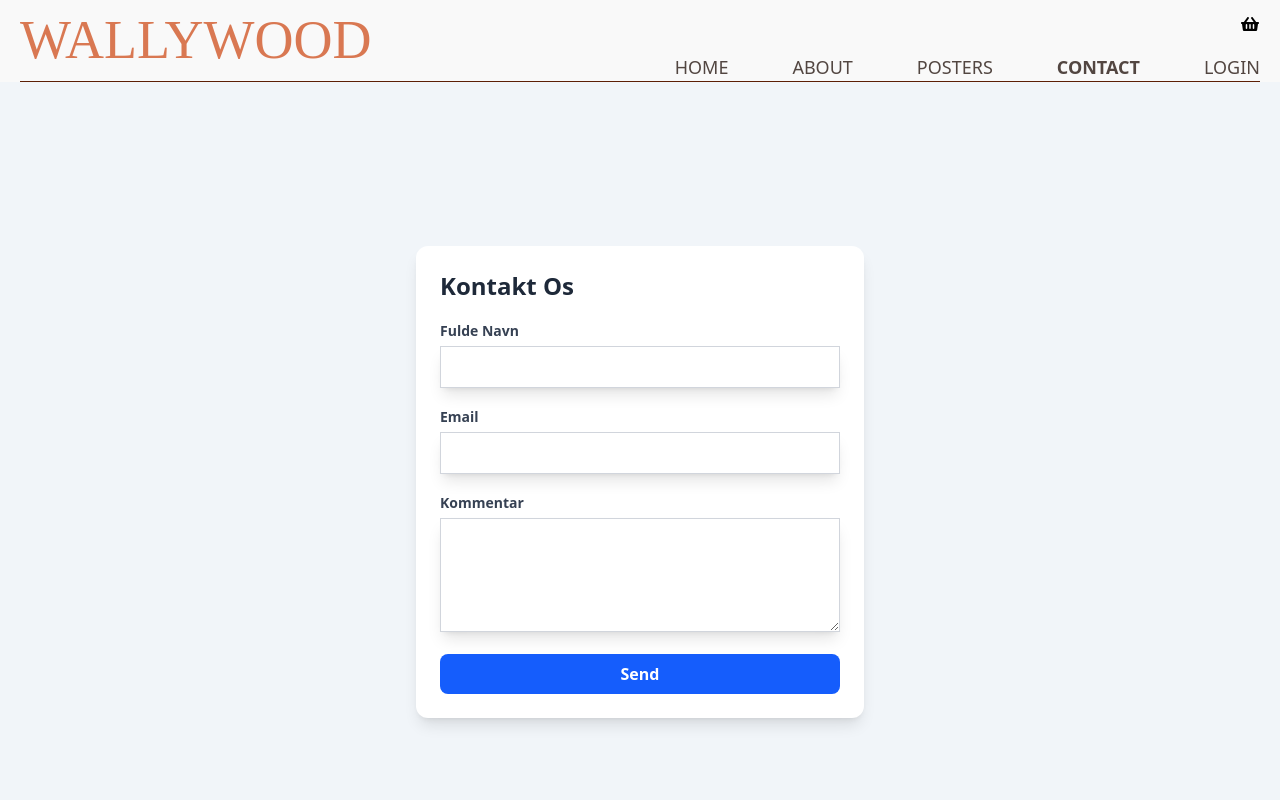
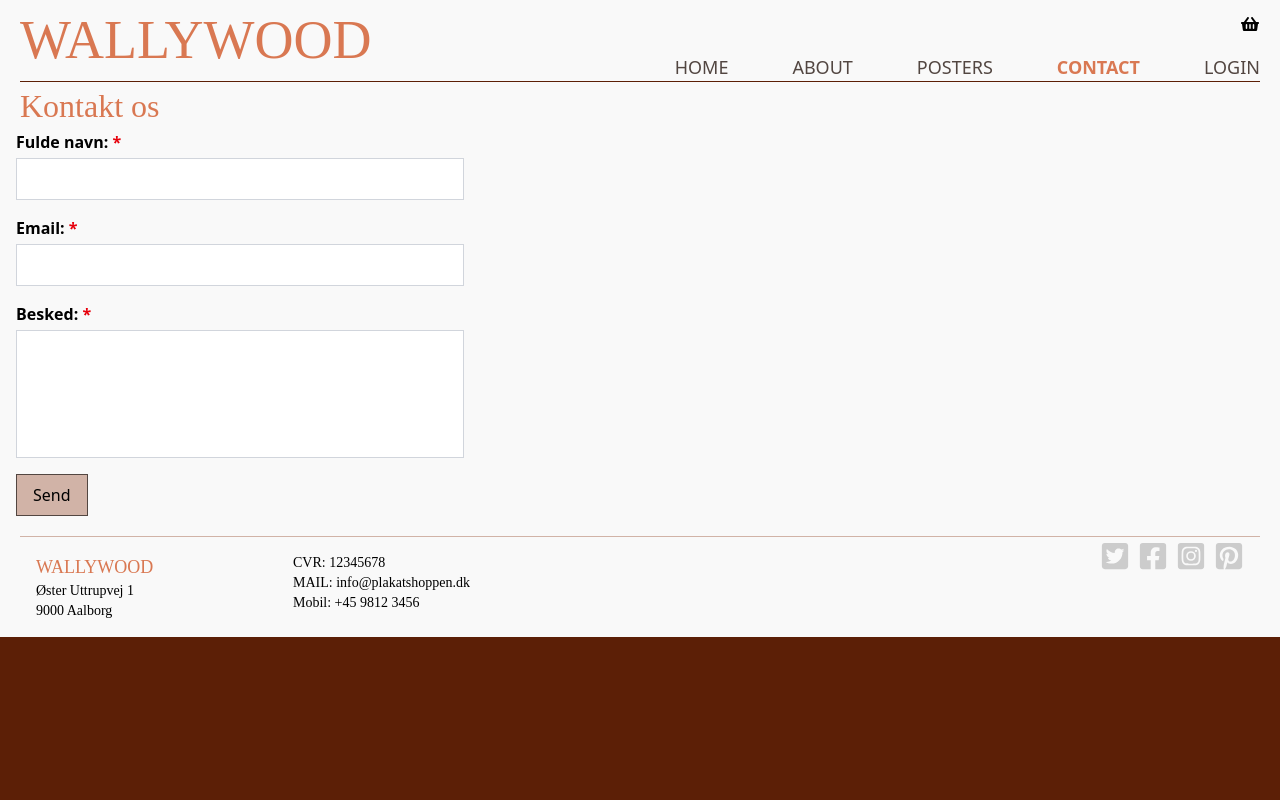
Before and after one commit to BeastTheNinja/WollyWood_DB_TSX, a React (Vite) app in the folder frontend/: page /contact in a window 1280 px wide. Shown: the top 800 px of the page. Built offline with nearby package versions, Linux system fonts and the light colour scheme.

Commit message:
reorganizing my data into smaller components

```diff
--- a/frontend/src/Layout/Layout.tsx
+++ b/frontend/src/Layout/Layout.tsx
@@ -5,7 +5,7 @@ import { Footer } from "../components/Footer/Footer"
 export const Layout = () => {
     return (
         <div className="max-w-341.5  mx-auto">
-            <div className="bg-[#F9F9F9]  shadow-[#000029]">
+            <div className="bg-[#F9F9F9]  drop-shadow-[#000029]">
                 <Header />
                 <Outlet />
                 <Footer />
--- a/frontend/src/components/Nav/Nav.tsx
+++ b/frontend/src/components/Nav/Nav.tsx
@@ -19,7 +19,7 @@ export const Nav = () => {
                         <NavLink
                             to={link.to}
                             className={({ isActive }) =>
-                                `text-[18px] font-normal font-inter uppercase ${isActive ? 'text-[#524641] font-semibold' : 'text-[#524641] hover:text-[#D97852]'}
+                                `text-[18px] font-normal font-inter uppercase ${isActive ? 'text-[#D97852] font-semibold' : 'text-[#524641] hover:text-[#D97852]'}
                                 }`
                             }
                             end={link.to === '/'}
--- a/frontend/src/components/pages/ContactComponent/Contact.tsx
+++ b/frontend/src/components/pages/ContactComponent/Contact.tsx
@@ -54,62 +54,65 @@ export const ContactForm = () => {
     };
 
     return (
-        <div className="min-h-screen flex items-center justify-center bg-slate-100 px-4 gap-6">
-            <form onSubmit={handleSubmit} className="w-full max-w-md bg-white shadow-lg rounded-xl p-6 flex flex-col gap-4">
-                <h2 className="text-2xl font-bold text-gray-800">Kontakt Os</h2>
+        <>
+            <h2 className="text-[#D97852] text-[32px] font-[TitilliumWeb] ml-5" >Kontakt os</h2>
 
+            <div className="flex px-4 gap-6">
+                <form onSubmit={handleSubmit} className="flex flex-col gap-4 w-full max-w-md">
                     {hasSubmitted && <p className="text-green-600 font-semibold">Formularen er sendt!</p>}
 
-                <div>
-                    <label className="text-sm font-semibold text-gray-700">Fulde Navn</label>
+                    <div className="flex flex-col gap-1">
+                        <label className="font-semibold">
+                            Fulde navn: <span className="text-red-600">*</span>
+                        </label>
                         <input
                             type="text"
                             value={fullName}
-                        onChange={(e) => {
-                            const value = e.target.value;
-                            setFullName(value);
-                            if (value.trim()) setNameError("");
-                        }}
-                        className="mt-1 w-full bg-white border border-gray-300 shadow-lg px-3 py-2"
+                            onChange={(e) => setFullName(e.target.value)}
+                            className="bg-white border border-gray-300 px-3 py-2"
                         />
-                    {nameError && <p className="text-red-600 text-sm">{nameError}</p>}
+                        {nameError && <p className="text-red-600">{nameError}</p>}
                     </div>
 
-                <div>
-                    <label className="text-sm font-semibold text-gray-700">Email</label>
+                    <div className="flex flex-col gap-1">
+                        <label className="font-semibold">
+                            Email: <span className="text-red-600">*</span>
+                        </label>
                         <input
                             type="email"
                             value={email}
-                        onChange={(e) => {
-                            const value = e.target.value;
-                            setEmail(value);
-                            if (value.trim() && new RegExp(emailPattern).test(value)) setEmailError("");
-                        }}
-                        className="mt-1 w-full bg-white border border-gray-300 shadow-lg px-3 py-2"
+                            onChange={(e) => setEmail(e.target.value)}
+                            className="bg-white border border-gray-300 px-3 py-2"
                         />
-                    {emailError && <p className="text-red-600 text-sm">{emailError}</p>}
+                        {emailError && <p className="text-red-600">{emailError}</p>}
                     </div>
-                <div>
-                    <label className="text-sm font-semibold text-gray-700">Kommentar</label>
+
+                    <div className="flex flex-col gap-1">
+                        <label className="font-semibold">
+                            Besked: <span className="text-red-600">*</span>
+                        </label>
                         <textarea
                             value={message}
-                        onChange={(e) => {
-                            const value = e.target.value;
-                            setMessage(value);
-                            if (value.trim()) setMessageError("");
-                        }}
-                        className="mt-1 w-full bg-white border border-gray-300 shadow-lg px-3 py-2"
-                        rows={4}
-                    />
-                    {messageError && <p className="text-red-600 text-sm">{messageError}</p>}
+                            onChange={(e) => setMessage(e.target.value)}
+                            className="
+                            bg-white border
+                            border-gray-300
+                            px-3
+                            py-2
+                            h-32
+                            w-full
+                            resize-none"/>
+
+                        {messageError && <p className="text-red-600">{messageError}</p>}
+
                     </div>
 
-                <div className="flex gap-3">
-                    <button type="submit" className="flex-1 rounded-lg bg-blue-600 text-white py-2 font-semibold hover:bg-blue-700 transition">
+                    <button type="submit" className="bg-[#D1B3A7] border border-[#524641] px-4 py-2 w-fit self-start">
                         Send
                     </button>
-                </div>
+
                 </form>
             </div>
+        </>
     );
 };
--- /dev/null
+++ b/frontend/src/components/pages/DataGrid.tsx
@@ -0,0 +1,31 @@
+import { useFetchPosters } from "../../data/useFetchData";
+import type { Moviedata } from "../../types/movieType";
+import { MovieCard } from "./HomeComponent/MovieCard";
+
+interface DataGridProps {
+    url: string;
+    title?: string;
+}
+
+export const DataGrid = ({ url, title }: DataGridProps) => {
+    const { data, loading, error } = useFetchPosters<Moviedata>(url);
+
+    return (
+        <>
+            {title && (
+                <div>
+                    <h2 className="text-2xl font-bold mb-4 ml-5 mt-2">{title}</h2>
+                </div>
+            )}
+
+            <div className="ml-5 mr-5 grid grid-cols-3 gap-6">
+                {loading && <p className="text-[#524641] font-[OpenSans]">Indlæser...</p>}
+                {error && <p className="text-red-500 font-[OpenSans]">Fejl: {error}</p>}
+                {!loading && !error && data && data.length === 0 && <p>Ingen data fundet</p>}
+                {data && data.map((poster) => (
+                    <MovieCard key={poster.id} movie={poster} />
+                ))}
+            </div>
+        </>
+    )
+}
--- a/frontend/src/components/pages/HomeComponent/MovieCard.tsx
+++ b/frontend/src/components/pages/HomeComponent/MovieCard.tsx
@@ -18,7 +18,7 @@ export const MovieCard = ({ movie }: MovieCardProps) => {
                     {movie.name}
                 </h4>
                 <div className="text-[#524641] font-[OpenSans]">
-                    {parse(movie.description)}
+                  {movie.description && parse(movie.description)}
                 </div>
                 <div className="text-[#524641] font-[OpenSans] flex justify-start gap-2">
                     Genre: {movie.genres.map((genre) => (
--- /dev/null
+++ b/frontend/src/components/pages/PostersComponent/SideNav.tsx
@@ -0,0 +1,35 @@
+
+import { useFetchPosters } from "../../../data/useFetchData"
+import type { Genre } from "../../../types/movieType"
+
+interface SideNavProps {
+    selectedGenre: number | null;
+    onGenreSelect: (id: number | null) => void;
+}
+
+export const SideNav = ({ selectedGenre, onGenreSelect }: SideNavProps) => {
+    const { data: genres, loading, error } = useFetchPosters<Genre>(`http://localhost:3000/genres`);
+
+    return (
+        <>
+            <div>
+                <h3>Filtre</h3>
+                <p>Genre</p>
+
+                <button onClick={() => onGenreSelect(null)}>Alle</button>
+
+                {loading && <p>Indlæser...</p>}
+                {error && <p>Fejl: {error}</p>}
+                {genres && genres.map((genre) => (
+                    <button
+                        key={genre.id}
+                        onClick={() => onGenreSelect(genre.id)}
+                        className={selectedGenre === genre.id ? "active" : ""}
+                    >
+                        {genre.title}
+                    </button>
+                ))}
+            </div>
+        </>
+    )
+}
--- a/frontend/src/pages/Posters.tsx
+++ b/frontend/src/pages/Posters.tsx
@@ -0,0 +1,17 @@
+import { useState } from "react";
+import { DataGrid } from "../components/pages/DataGrid"
+import { SideNav } from "../components/pages/PostersComponent/SideNav";
+
+export const Posters = () => {
+    const [selectedGenre, setSelectedGenre] = useState<number | null>(null);
+
+    const baseUrl = `http://localhost:3000/posters?sort_key=random&limit=9&attributes=id,name,image`;
+    const url = selectedGenre ? `${baseUrl}&genre_id=${selectedGenre}` : baseUrl;
+
+    return (
+        <>
+            <SideNav selectedGenre={selectedGenre} onGenreSelect={setSelectedGenre} />
+            <DataGrid url={url} title="Posters" />
+        </>
+    )
+}
--- a/frontend/src/router/Routes.tsx
+++ b/frontend/src/router/Routes.tsx
@@ -2,6 +2,7 @@ import { BrowserRouter, Route, Routes } from "react-router-dom"
 import { HomeView } from "../pages/HomeView"
 import { Layout } from "../Layout/Layout"
 import { ContactView } from "../pages/ContactView"
+import { Posters } from "../pages/Posters"
 
 export const Routing = () => {
     return (
@@ -12,7 +13,7 @@ export const Routing = () => {
                     <Route element={<Layout />}>
                         <Route index element={<HomeView />} />
                         <Route path="/about" element={<div>About Page</div>} />
-                        <Route path="/posters" element={<div>Posters Page</div>} />
+                        <Route path="/posters" element={<Posters />} />
                         <Route path="/contact" element={<ContactView />} />
                         <Route path="/login" element={<div>Login Page</div>} />
                     </Route>
```
Also changed, not shown: frontend/src/components/pages/PostersComponent/Dropdown.tsx (added, +12 -0 lines), frontend/src/data/useFetchData.ts (renamed from frontend/src/data/useFetchPosters.ts, +8 -10 lines), frontend/src/pages/HomeView.tsx (+4 -3 lines). Lines whose indentation alone changed are shown as unchanged.
